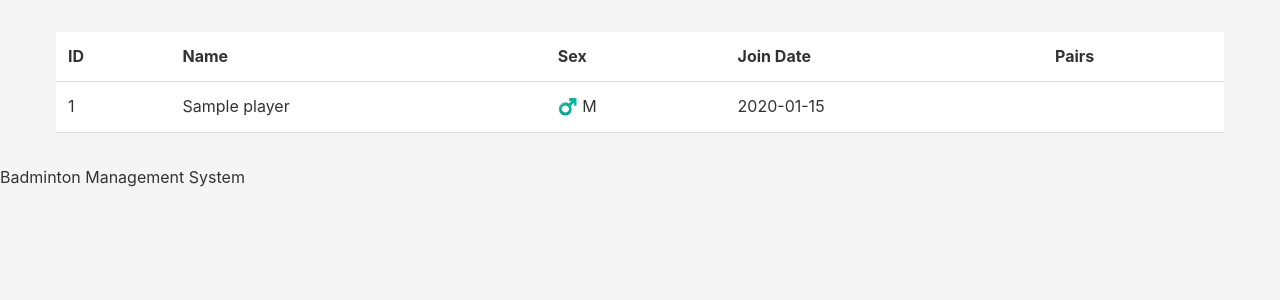
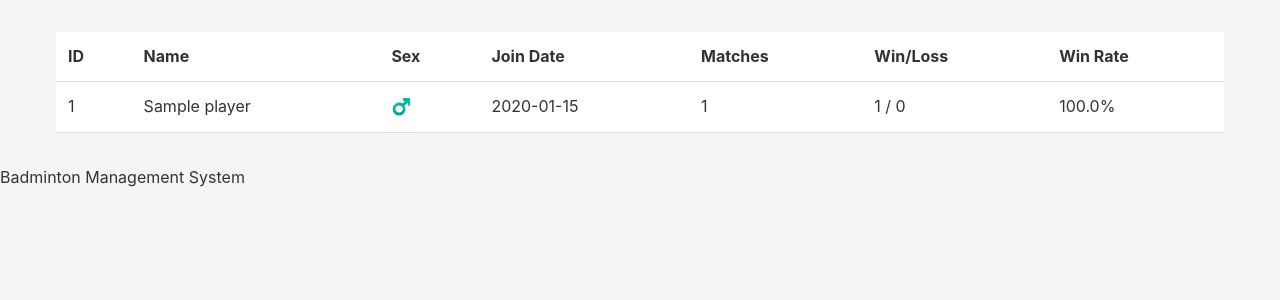
Before and after one commit to guzo-kevin/scorekeeper, a Flask app: page / in a window 1280 px wide. Shown: the part 157-457 px from the top of the page. Run offline with Flask 3, Linux system fonts and the light colour scheme; tables that the repository leaves empty hold one stand-in row (values such as "Sample post").

Commit message:
added win/loss for players

```diff
--- a/app.py
+++ b/app.py
@@ -140,6 +140,34 @@ def add_pair():
 def players():
     try:
         players = Player.query.order_by(Player.name).all()
+
+        # Calculate win/loss records for each player
+        for player in players:
+            # Find all pairs containing this player
+            player_pairs = Pair.query.filter(
+                (Pair.player1_id == player.id) |
+                (Pair.player2_id == player.id)
+            ).all()
+
+            pair_ids = [pair.id for pair in player_pairs]
+
+            # Find all matches involving these pairs
+            wins = DoubleMatch.query.filter(
+                DoubleMatch.winner_pair_id.in_(pair_ids)
+            ).count()
+
+            # Total matches is matches where player's pairs were team1 or team2
+            total_matches = DoubleMatch.query.filter(
+                (DoubleMatch.team1_pair_id.in_(pair_ids)) |
+                (DoubleMatch.team2_pair_id.in_(pair_ids))
+            ).count()
+
+            # Calculate statistics
+            player.wins = wins
+            player.losses = total_matches - wins
+            player.total_matches = total_matches
+            player.win_rate = (wins / total_matches * 100) if total_matches > 0 else 0
+
         return render_template('players.html', players=players)
     except Exception as e:
         flash(f"Error loading players: {str(e)}")
--- a/templates/players.html
+++ b/templates/players.html
@@ -25,7 +25,9 @@
                     <th>Name</th>
                     <th>Sex</th>
                     <th>Join Date</th>
-                    <th>Pairs</th>
+                    <th>Matches</th>
+                    <th>Win/Loss</th>
+                    <th>Win Rate</th>
                 </tr>
             </thead>
             <tbody>
@@ -38,13 +40,19 @@
                         {% elif player.sex.value == 'F' %}♀️
                         {% else %}?
                         {% endif %}
-                        {{ player.sex.value }}
                     </td>
                     <td>{{ player.join_date.strftime('%Y-%m-%d') }}</td>
+                    <td>{{ player.total_matches }}</td>
                     <td>
-                        {# <a href="{{ url_for('add_pair') }}" class="btn-small">
-                            <span class="material-icons">group_add</span>
-                        </a> #}
+                        <span class="win-count">{{ player.wins }}</span> /
+                        <span class="loss-count">{{ player.losses }}</span>
+                    </td>
+                    <td>
+                        {% if player.total_matches > 0 %}
+                            {{ "%.1f"|format(player.win_rate) }}%
+                        {% else %}
+                            -
+                        {% endif %}
                     </td>
                 </tr>
                 {% endfor %}
```
